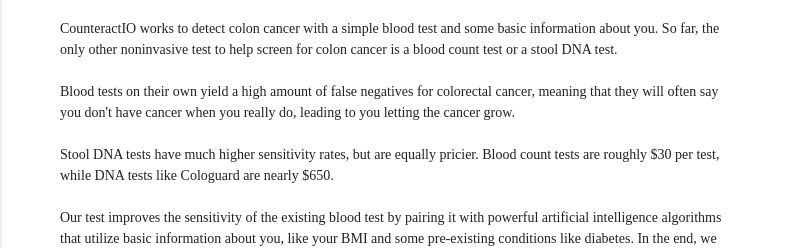
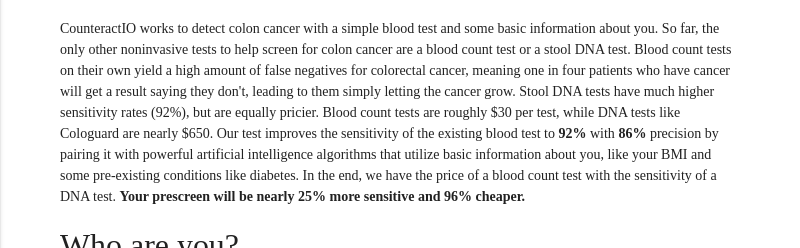
Before and after one commit to CounteractIO/counteractio.github.io, an Electron app: page about.html in a window 800 px wide. Shown: the part 552-800 px from the top of the page. Drawn offline with nearby package versions, Linux system fonts and the light colour scheme; a web font is replaced by a local one.

Commit message:
technical

```diff
--- a/about.html
+++ b/about.html
@@ -71,7 +71,7 @@
             <div class="container">
                 <h4>What do you do?</h4>
                 <br>
-                <p>CounteractIO works to detect colon cancer with a simple blood test and some basic information about you. So far, the only other noninvasive test to help screen for colon cancer is a blood count test or a stool DNA test.<br><br>Blood tests on their own yield a high amount of false negatives for colorectal cancer, meaning that they will often say you don't have cancer when you really do, leading to you letting the cancer grow.<br><br>Stool DNA tests have much higher sensitivity rates, but are equally pricier. Blood count tests are roughly $30 per test, while DNA tests like Cologuard are nearly $650.<br><br>Our test improves the sensitivity of the existing blood test by pairing it with powerful artificial intelligence algorithms that utilize basic information about you, like your BMI and some pre-existing conditions like diabetes. In the end, we have the price of a blood count test with the sensitivity of a DNA test. <b>Your prescreen will be 25% more sensitive and 96% cheaper.</b></p>
+                <p>CounteractIO works to detect colon cancer with a simple blood test and some basic information about you. So far, the only other noninvasive tests to help screen for colon cancer are a blood count test or a stool DNA test. Blood count tests on their own yield a high amount of false negatives for colorectal cancer, meaning one in four patients who have cancer will get a result saying they don't, leading to them simply letting the cancer grow. Stool DNA tests have much higher sensitivity rates (92%), but are equally pricier. Blood count tests are roughly $30 per test, while DNA tests like Cologuard are nearly $650. Our test improves the sensitivity of the existing blood test to <b>92%</b> with <b>86%</b> precision by pairing it with powerful artificial intelligence algorithms that utilize basic information about you, like your BMI and some pre-existing conditions like diabetes. In the end, we have the price of a blood count test with the sensitivity of a DNA test. <b>Your prescreen will be nearly 25% more sensitive and 96% cheaper.</b></p>
                 <br>
                 <h4>Who are you?</h4>
                 <br>
```
